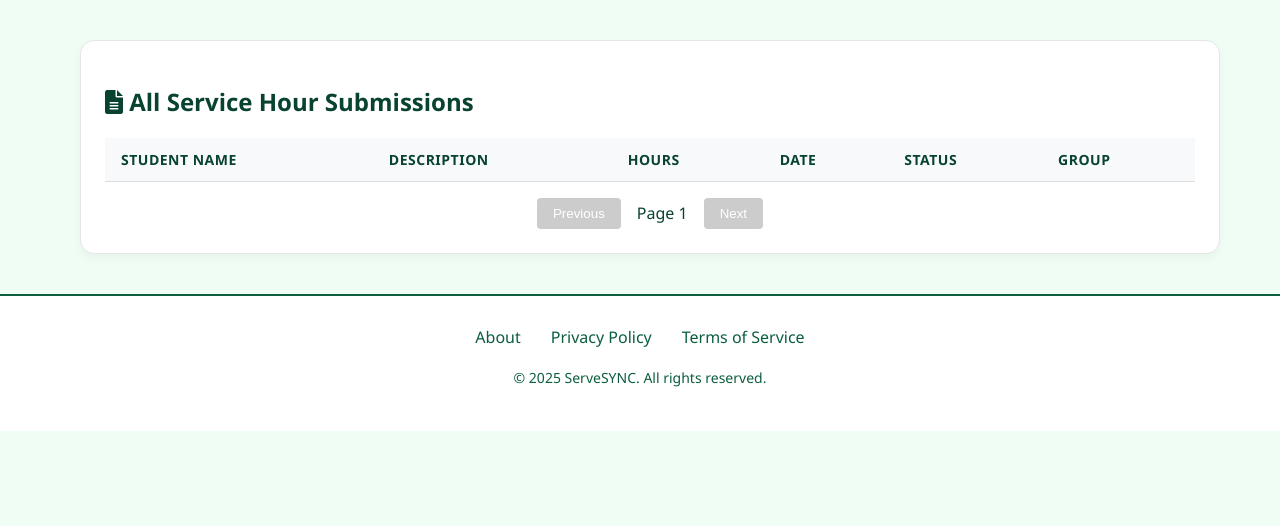
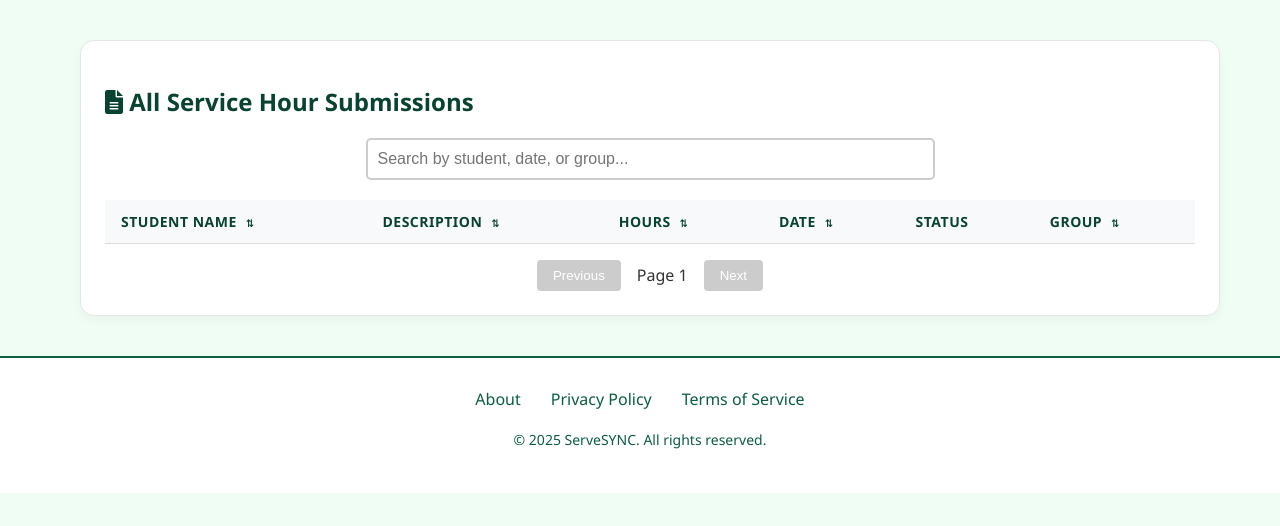
Before and after one commit to Zman327/Servesync, a Flask app: page /submissions in a window 1280 px wide. Shown: the part 96-622 px from the top of the page. Run offline with Flask 3, Linux system fonts and the light colour scheme; data comes from the database, SQL or seed files in the repository; lists and menus that the app fills with data are empty; some libraries are stand-ins or nearby versions.

Commit message:
added search and sort by in submissions page

```diff
--- a/Servesync/static/CSS/styles.css
+++ b/Servesync/static/CSS/styles.css
@@ -1288,3 +1288,67 @@ button[type="submit"]:hover {
 .autocomplete-list:empty {
   border: none;
 }
+
+.pagination {
+  margin-top: 1rem;
+  display: flex;
+  justify-content: center;
+  align-items: center;
+  gap: 1rem;
+}
+
+.pagination button {
+  padding: 0.5rem 1rem;
+  background-color: #4CAF50;
+  color: white;
+  border: none;
+  border-radius: 4px;
+  cursor: pointer;
+}
+
+.pagination button:hover {
+  background-color: #45a049;
+}
+
+.pagination button:disabled {
+  background-color: #cccccc;
+  cursor: not-allowed;
+}
+.pagination span {
+  font-size: 1rem;
+  color: #333;
+}
+.sortable {
+  cursor: pointer;
+  user-select: none;
+}
+
+.sort-icon {
+  font-size: 0.75em;
+  margin-left: 5px;
+}
+
+.sort-icon.active {
+  font-weight: 800;
+  color: #146830;
+  font-size: 101%;
+}
+
+.search-container {
+  margin-bottom: 20px;
+  text-align: center;
+}
+
+#searchInput {
+  width: 50%;
+  padding: 10px;
+  font-size: 16px;
+  border: 2px solid #ccc;
+  border-radius: 5px;
+  transition: border-color 0.3s ease;
+}
+
+#searchInput:focus {
+  border-color: #146830;
+  outline: none;
+}
--- a/Servesync/templates/submissions.html
+++ b/Servesync/templates/submissions.html
@@ -7,15 +7,19 @@
   <div class="right-column full-width">
     <div class="section">
       <h2><i class="fas fa-file-alt"></i> All Service Hour Submissions</h2>
+      <!-- Search bar -->
+      <div class="search-container">
+        <input type="text" id="searchInput" placeholder="Search by student, date, or group..." />
+      </div>
       <table class="activity-table datatable" id="submissionsTable">
         <thead>
           <tr>
-            <th>Student Name</th>
-            <th>Description</th>
-            <th>Hours</th>
-            <th>Date</th>
-            <th>Status</th>
-            <th>Group</th>
+            <th data-column="0" class="sortable">Student Name <span class="sort-icon">⇅</span></th>
+            <th data-column="1" class="sortable">Description <span class="sort-icon">⇅</span></th>
+            <th data-column="2" class="sortable">Hours <span class="sort-icon">⇅</span></th>
+            <th data-column="3" class="sortable">Date <span class="sort-icon">⇅</span></th>
+            <th data-column="4">Status</th>
+            <th data-column="5" class="sortable">Group <span class="sort-icon">⇅</span></th>
           </tr>
         </thead>
         <tbody>
@@ -25,7 +29,18 @@
               <td>{{ submission.description }}</td>
               <td>{{ submission.hours }}</td>
               <td>{{ submission.date }}</td>
-            <td>{{ submission.status_label }}</td>
+              <td class="{{ submission.status_label|lower }}">
+                {% if submission.status_label == 'Approved' %}
+                  <i class="fas fa-check-circle"></i>
+                {% elif submission.status_label == 'Pending' %}
+                  <i class="fas fa-clock"></i>
+                {% elif submission.status_label == 'Rejected' %}
+                  <i class="fas fa-times-circle"></i>
+                {% else %}
+                  <i class="fas fa-question-circle"></i>
+                {% endif %}
+                {{ submission.status_label }}
+              </td>
               <td>{{ submission.group }}</td>
             </tr>
             {% endfor %}
@@ -74,31 +89,89 @@
       }
     });
 
+    // Default sort by Date (column 3) descending
+    rows.sort((a, b) => {
+      const cellA = a.cells[3].innerText;
+      const cellB = b.cells[3].innerText;
+      return new Date(cellB) - new Date(cellA);
+    });
+    rows.forEach(row => row.parentNode.appendChild(row));
+    showPage(currentPage);
+
+    // Sorting functionality
+    let currentSortedColumn = null;
+    let currentSortAsc = true;
+
+    document.querySelectorAll(".sortable").forEach(header => {
+      header.addEventListener("click", () => {
+        const column = parseInt(header.getAttribute("data-column"));
+
+        // Remove classes from all headers and icons
+        document.querySelectorAll(".sortable").forEach(h => h.classList.remove("asc", "desc"));
+        document.querySelectorAll(".sort-icon").forEach(icon => icon.classList.remove("active"));
+
+        // Determine sort direction
+        if (currentSortedColumn === column) {
+          currentSortAsc = !currentSortAsc;
+        } else {
+          currentSortAsc = true;
+          currentSortedColumn = column;
+        }
+
+        // Set sort direction classes
+        header.classList.add(currentSortAsc ? "asc" : "desc");
+
+        // Highlight icon
+        const icon = header.querySelector(".sort-icon");
+        if (icon) icon.classList.add("active");
+
+        // Sort rows
+        rows.sort((a, b) => {
+          const cellA = a.cells[column].innerText;
+          const cellB = b.cells[column].innerText;
+
+          if (column === 3) {
+            return currentSortAsc
+              ? new Date(cellA) - new Date(cellB)
+              : new Date(cellB) - new Date(cellA);
+          }
+
+          const valA = cellA.toLowerCase();
+          const valB = cellB.toLowerCase();
+
+          if (!isNaN(valA) && !isNaN(valB)) {
+            return currentSortAsc ? valA - valB : valB - valA;
+          }
+
+          return currentSortAsc ? valA.localeCompare(valB) : valB.localeCompare(valA);
+        });
+
+        rows.forEach(row => row.parentNode.appendChild(row));
         showPage(currentPage);
       });
+    });
+  });
+
+  // Search functionality:
+  document.addEventListener("DOMContentLoaded", function () {
+    const rows = Array.from(document.querySelectorAll("#submissionsTable tbody tr"));
+    const searchInput = document.getElementById("searchInput");
+
+    searchInput.addEventListener("input", function () {
+      const searchTerm = searchInput.value.toLowerCase();
+
+      rows.forEach(row => {
+        const studentName = row.cells[0].textContent.toLowerCase();
+        const date = row.cells[3].textContent.toLowerCase();
+        const group = row.cells[5].textContent.toLowerCase();
+
+        if (studentName.includes(searchTerm) || date.includes(searchTerm) || group.includes(searchTerm)) {
+          row.style.display = "";
+        } else {
+          row.style.display = "none";
+        }
+      });
+    });
+  });
 </script>
-
-<style>
-  .pagination {
-    margin-top: 1rem;
-    display: flex;
-    justify-content: center;
-    align-items: center;
-    gap: 1rem;
-  }
-
-  .pagination button {
-    padding: 0.5rem 1rem;
-    background-color: #0078d7;
-    color: white;
-    border: none;
-    border-radius: 4px;
-    cursor: pointer;
-  }
-
-  .pagination button:disabled {
-    background-color: #cccccc;
-    cursor: not-allowed;
-  }
-</style>
 {% endblock %}
```
Lines whose indentation alone changed are shown as unchanged.
